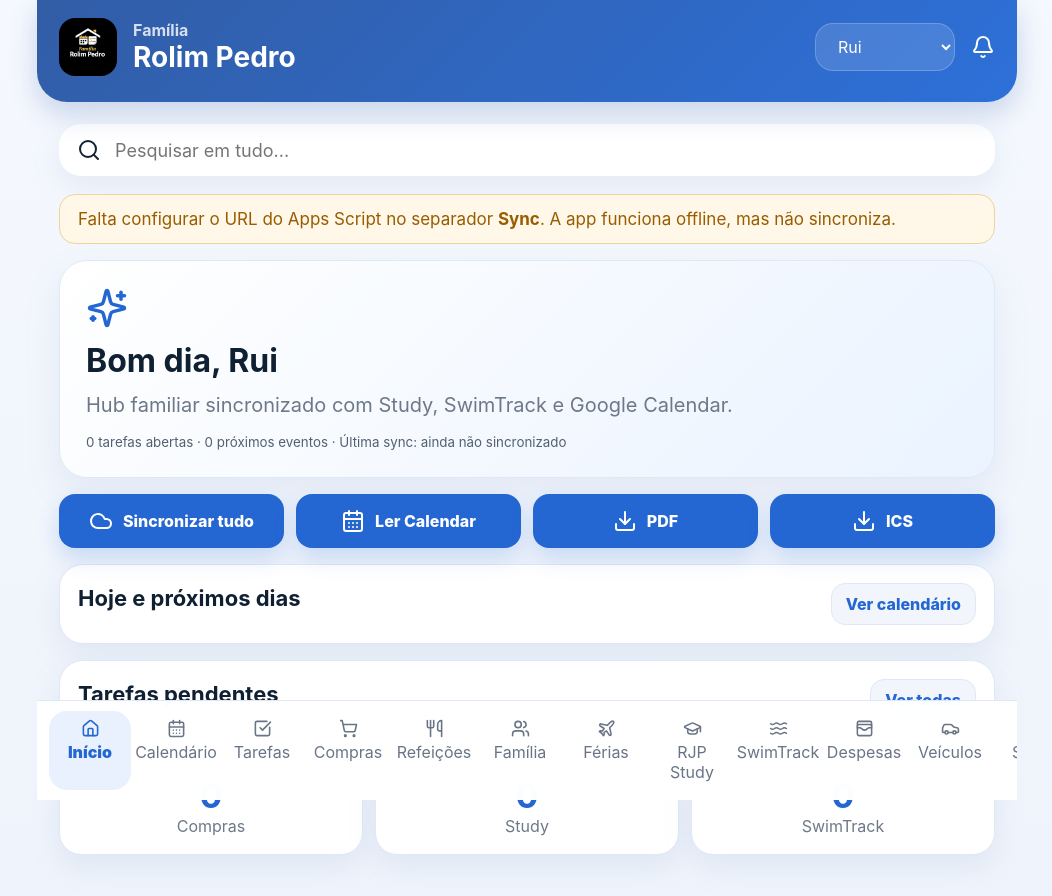
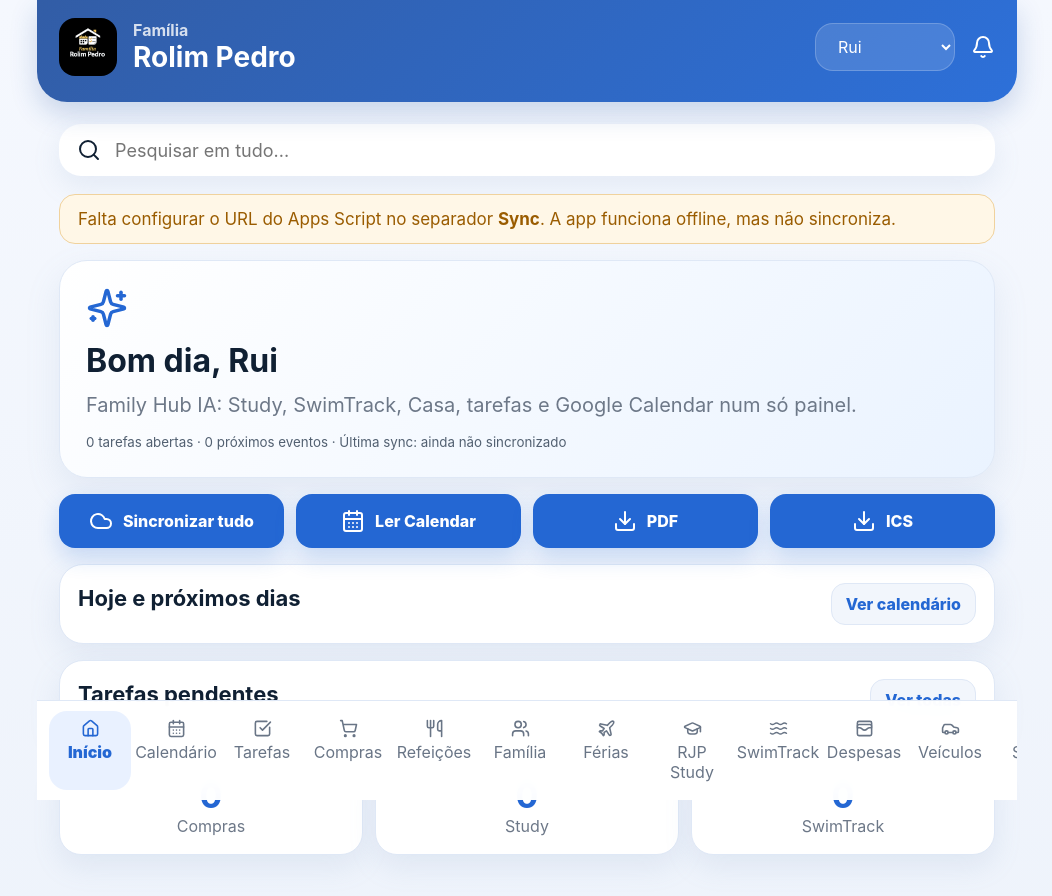
Before and after one commit to ruijpedro/Familia-Rolim-Pedro, a React (Vite) app: page / in a window 1280 px wide. Shown: the top 896 px of the page, without its empty margins (113-1165 px from the left). Built offline with nearby package versions, Linux system fonts and the light colour scheme.

Commit message:
Add files via upload

```diff
--- a/package.json
+++ b/package.json
@@ -1,6 +1,6 @@
 {
   "name": "familia-rolim-pedro",
-  "version": "6.0.0",
+  "version": "7.0.0",
   "private": true,
   "type": "module",
   "scripts": {
--- a/src/main.jsx
+++ b/src/main.jsx
@@ -11,7 +11,7 @@ const configuredScriptUrl = () => (localStorage.getItem('frp_google_script_url')
 const todayISO = () => new Date().toISOString().slice(0,10)
 const uid = () => `${Date.now()}_${Math.random().toString(16).slice(2)}`
 const emptyForm = { titulo:'', data:todayISO(), hora:'', membro:'Todos', notas:'', origem:'Família', prioridade:'Normal' }
-const STORAGE = 'frp_v30'
+const STORAGE = 'frp_v70'
 
 const initial = {
   tarefas: [], compras: [], refeicoes: [], ferias: [], despesas: [], veiculos: [], saude: [], eventos: [], study: [], swim: [],
@@ -81,7 +81,7 @@ function App(){
       const calendarEvents = r.events || []
       const evs = uniqueById([...calendarEvents, ...study.map(x=>toEvent(x,'RJP Study')), ...swim.map(x=>toEvent(x,'SwimTrack')), ...data.eventos])
       persist({...data, study:uniqueById([...study,...data.study]), swim:uniqueById([...swim,...data.swim]), eventos:evs, syncAt:new Date().toLocaleString('pt-PT')})
-      if(!silent) flash('Sincronização automática concluída: Família + Study + SwimTrack + Calendário')
+      if(!silent) flash('V7 sincronizada: Família + Study + SwimTrack + Calendário')
     }catch(e){ if(!silent) flash(e.message) }
     finally{ setBusy(false) }
   }
@@ -121,7 +121,7 @@ function App(){
 
 function labelOf(kind){ return ({tarefas:'Tarefa', compras:'Compras', refeicoes:'Refeição', ferias:'Férias', despesas:'Despesa', veiculos:'Veículo', saude:'Saúde', eventos:'Família', study:'RJP Study', swim:'SwimTrack'})[kind] || kind }
 function Card({title,children,action,onClick}){return <section className="card"><div className="cardTop"><h2>{title}</h2>{action&&<button onClick={onClick}>{action}</button>}</div>{children}</section>}
-function Inicio({data,user,proximos,setTab,syncTudo,readCalendar,busy}){return <><section className="hero"><Sparkles/><h1>Bom dia, {user}</h1><p>Hub familiar sincronizado com Study, SwimTrack e Google Calendar.</p><small>{data.tarefas.filter(x=>!x.ok).length} tarefas abertas · {proximos.length} próximos eventos · Última sync: {data.syncAt || 'ainda não sincronizado'}</small></section><div className="quick"><button onClick={()=>syncTudo(false)} disabled={busy}><Cloud/> Sincronizar tudo</button><button onClick={readCalendar} disabled={busy}><CalendarDays/> Ler Calendar</button><button onClick={()=>exportPDF(data)}><Download/> PDF</button><button onClick={()=>exportICS(data.eventos)}><Download/> ICS</button></div><Card title="Hoje e próximos dias" action="Ver calendário" onClick={()=>setTab('calendario')}>{proximos.slice(0,6).map(e=><Event key={e.id} e={e}/>)}</Card><Card title="Tarefas pendentes" action="Ver todas" onClick={()=>setTab('tarefas')}>{data.tarefas.filter(x=>!x.ok).slice(0,5).map(t=><Item key={t.id} item={t}/>)}</Card><div className="stats"><Stat n={data.compras.filter(x=>!x.ok).length} t="Compras"/><Stat n={data.study.length} t="Study"/><Stat n={data.swim.length} t="SwimTrack"/></div></>}
+function Inicio({data,user,proximos,setTab,syncTudo,readCalendar,busy}){return <><section className="hero"><Sparkles/><h1>Bom dia, {user}</h1><p>Family Hub IA: Study, SwimTrack, Casa, tarefas e Google Calendar num só painel.</p><small>{data.tarefas.filter(x=>!x.ok).length} tarefas abertas · {proximos.length} próximos eventos · Última sync: {data.syncAt || 'ainda não sincronizado'}</small></section><div className="quick"><button onClick={()=>syncTudo(false)} disabled={busy}><Cloud/> Sincronizar tudo</button><button onClick={readCalendar} disabled={busy}><CalendarDays/> Ler Calendar</button><button onClick={()=>exportPDF(data)}><Download/> PDF</button><button onClick={()=>exportICS(data.eventos)}><Download/> ICS</button></div><Card title="Hoje e próximos dias" action="Ver calendário" onClick={()=>setTab('calendario')}>{proximos.slice(0,6).map(e=><Event key={e.id} e={e}/>)}</Card><Card title="Tarefas pendentes" action="Ver todas" onClick={()=>setTab('tarefas')}>{data.tarefas.filter(x=>!x.ok).slice(0,5).map(t=><Item key={t.id} item={t}/>)}</Card><div className="stats"><Stat n={data.compras.filter(x=>!x.ok).length} t="Compras"/><Stat n={data.study.length} t="Study"/><Stat n={data.swim.length} t="SwimTrack"/></div></>}
 function Stat({n,t}){return <div className="stat"><b>{n}</b><span>{t}</span></div>}
 function Event({e,onDelete}){return <div className={`item origem-${slug(e.origem)}`}><span className="dot"></span><div><b>{e.titulo}</b><p>{e.data||'Sem data'} {e.hora && `· ${e.hora}`} · {e.membro||'Todos'} · {e.origem||'Família'} · {e.prioridade||'Normal'}</p>{e.notas&&<p>{e.notas}</p>}</div>{onDelete&&<button className="small" onClick={onDelete}><Trash2 size={16}/></button>}</div>}
 function Item({item,onDelete,onToggle}){return <div className="item"><button className={item.ok?'check on':'check'} onClick={onToggle}></button><div><b className={item.ok?'done':''}>{item.titulo||item.nome||item.destino}</b><p>{item.data||'Sem data'} · {item.membro||item.resp||'Todos'} {item.notas?`· ${item.notas}`:''}</p></div>{onDelete&&<button className="small" onClick={onDelete}><Trash2 size={16}/></button>}</div>}
@@ -152,7 +152,7 @@ function SearchResults({items}){return <Card title="Resultados da pesquisa">{ite
 function Toolbar({title}){return <div className="toolbar"><h1>{title}</h1></div>}
 function slug(s='familia'){return String(s).toLowerCase().normalize('NFD').replace(/[\u0300-\u036f]/g,'').replace(/[^a-z0-9]+/g,'-')}
 function exportICS(events){ const dt=s=>(s||todayISO()).replaceAll('-',''); const body=['BEGIN:VCALENDAR','VERSION:2.0','PRODID:-//Familia Rolim Pedro//PT'].concat(events.map(e=>['BEGIN:VEVENT',`UID:${e.id}@familia-rp`,`DTSTAMP:${dt(todayISO())}T090000Z`,`DTSTART;VALUE=DATE:${dt(e.data)}`,`SUMMARY:${e.titulo}`,`DESCRIPTION:${e.origem||''} ${e.membro||''} ${e.notas||''}`,'END:VEVENT']).flat(),['END:VCALENDAR']).join('\n'); download('familia-rolim-pedro.ics',body,'text/calendar') }
-function exportPDF(data){ const doc=new jsPDF(); doc.setFontSize(18); doc.text('Família Rolim Pedro - Hub V3',14,18); doc.setFontSize(11); let y=32; Object.entries(data).forEach(([k,v])=>{ if(!Array.isArray(v))return; doc.text(`${labelOf(k)}: ${v.length}`,14,y); y+=8; v.slice(0,8).forEach(x=>{doc.text(`- ${x.titulo||x.nome||x.destino||''} ${x.data||''}`,18,y); y+=6; if(y>280){doc.addPage(); y=18}})}); doc.save('familia-rolim-pedro.pdf') }
+function exportPDF(data){ const doc=new jsPDF(); doc.setFontSize(18); doc.text('Família Rolim Pedro - Hub V7',14,18); doc.setFontSize(11); let y=32; Object.entries(data).forEach(([k,v])=>{ if(!Array.isArray(v))return; doc.text(`${labelOf(k)}: ${v.length}`,14,y); y+=8; v.slice(0,8).forEach(x=>{doc.text(`- ${x.titulo||x.nome||x.destino||''} ${x.data||''}`,18,y); y+=6; if(y>280){doc.addPage(); y=18}})}); doc.save('familia-rolim-pedro.pdf') }
 function download(name,text,type){ const a=document.createElement('a'); a.href=URL.createObjectURL(new Blob([text],{type})); a.download=name; a.click(); URL.revokeObjectURL(a.href) }
 
 createRoot(document.getElementById('root')).render(<App />)
```
Also changed, not shown: 2 other files (tests, documents, lock files or other folders).
